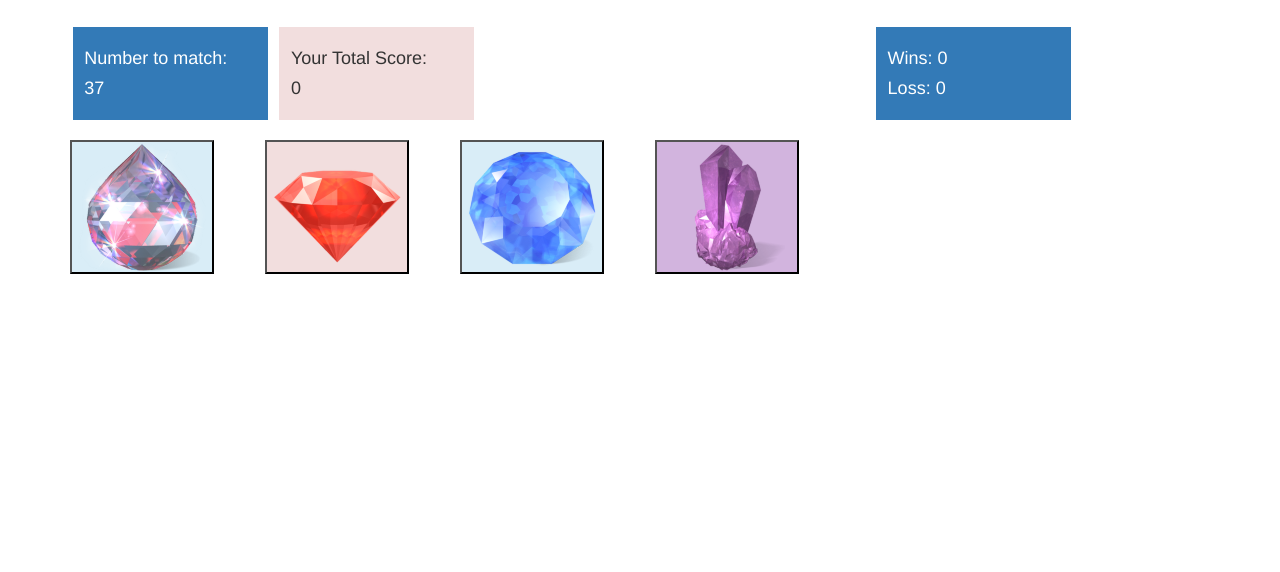
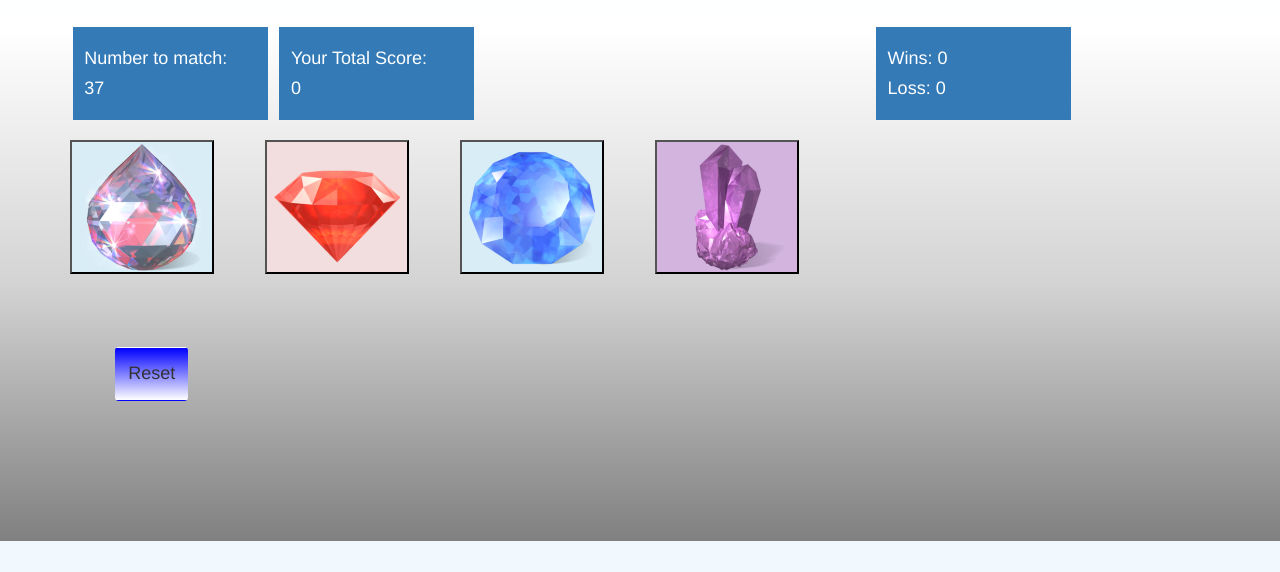
Before and after one commit to ghSB17/Crystal-Collector, a plain HTML site: page index.html in a window 1280 px wide. Shown: the part 228-800 px from the top of the page. Drawn offline with nearby package versions, Linux system fonts and the light colour scheme.

Commit message:
included styles and working reset

```diff
--- a/assets/javascript/game.js
+++ b/assets/javascript/game.js
@@ -13,6 +13,11 @@ var vResult="";
 var vNewGame=true;
 
 function initializeScreen() {
+
+    var vScore=0;
+    var vWins=0;
+    var vLoss=0;
+    var vResult="";
 
     vCrystalNum1=Math.floor(Math.random()*10)+2;
     vCrystalNum2=Math.floor(Math.random()*10)+2;
@@ -82,6 +87,10 @@ function checkScore() {
 
 }
 
+$('#btnReset').on("click", function(){
+    console.log("reset");
+    initializeScreen();
+} );
 
 initializeScreen();
 
--- a/index.html
+++ b/index.html
@@ -9,23 +9,26 @@
     <link rel="stylesheet" href="https://maxcdn.bootstrapcdn.com/bootstrap/3.3.6/css/bootstrap.min.css">
     <script src="./assets/javascript/game.js"></script>
 
-    <title>Week-4-Game</title>
-
+    <link rel="icon" href="./assets/images/titleIMG.png">
+    <title>Crystal Collector</title>
+    <!-- background:linear-gradient(blue,lightseagreen,lightblue,pink,lightsalmon -->
 </head>
-<body>
-    <div class="jumbotron border bg-danger text-center">
+<body
+    style="background:linear-gradient(aliceblue,white,lightgray,gray);
+                font-weight:bolder;" >
+    <div class="jumbotron border bg-danger text-center" style="background-image:url('./assets/images/bg1.jpg');">
         <h1 class="txt-center">Crystal Collector</h1>
         <h4>Click on the crystals to add points to your score and match the number on the screen</h4>
     </div>
     <div class="container">
 
         <div class="row d-flex" >
-            <div class="col-lg-2 bg-primary" style="margin-left:1.5%;padding:1%;">
+            <div class="col-lg-2 col-md-2 col-sm-none bg-primary" style="margin-left:1.5%;padding:1%;">
                     <p class="h4">Number to match:</p>
                     <h4 class="h4" id="idRandomNumber">00</h4>
             </div>
 
-            <div class="col-lg-2 bg-danger" style="margin-left:1%;padding:1%;">
+            <div class="col-lg-2 col-md-2 col-sm-none bg-primary" style="margin-left:1%;padding:1%;">
 
                   <p class="h4"> Your Total Score:</p>
                   <p class="h4" id="idScore"> 0 </p>
@@ -35,7 +38,7 @@
             <div class="col-lg-4">
             </div>
 
-            <div class="col-lg-2 bg-primary" style="margin-left:1%;padding:1%;">
+            <div class="col-lg-2 col-md-2 col-sm-none bg-primary" style="margin-left:1%;padding:1%;">
                 <p class="h4" id="idWins">Wins: 0</p>
                 <p class="h4" id="idLoss">Loss: 0</p>
                 <p class="h4" id="idResult"></p>
@@ -46,24 +49,24 @@
     <br>
     <div class="container">
         <div class="row">
-            <div class="col-lg-2">
+            <div class="col-lg-2 col-md-2 col-sm-2">
                 <button class="crystal bg-info" data-crystal-number="1">
                     <img src="./assets/images/crystal1.png" alt="crystal_1">
                 </button>
             </div>
-            <div class="col-lg-2">
+            <div class="col-lg-2 col-md-2 col-sm-2">
                 <button class="crystal bg-danger" data-crystal-number="2">
                     <img src="./assets/images/crystal2.png" alt="crystal_2">
                 </button>
             </div>
         <!-- <div class="col-lg-1" ></div> -->
-            <div class="col-lg-2">
+            <div class="col-lg-2 col-md-2 col-sm-2">
                 <button class="crystal bg-info" data-crystal-number="3">
                     <img src="./assets/images/crystal3.png" alt="crystal_3">
                 </button>
             </div>
         <!-- <div class="col-lg-1" ></div> -->
-            <div class="col-lg-2">
+            <div class="col-lg-2 col-md-2 col-sm-2">
                 <button class="crystal bg-info" data-crystal-number="4" style="background-color:#D2B4DE;">
                     <img src="./assets/images/crystal4.png " alt="crystal_4">
                 </button>
@@ -72,12 +75,11 @@
     </div>
     <br><br><br>
 
-    <!-- <div class="card bg-success rounded" style="width:15%; margin-left:8%; padding:1%; margin-bottom:10%">
-      <div class="card-body">
-        <p class="card-title h4"> Your Total Score:</p>
-        <p class="card-subtitle" id="idScore" style="width:4%"> 0 </p>
-      </div>
-    </div> -->
+    <div class="rounded"
+        style="width:15%; margin-left:8%; padding:1%; margin-bottom:10%;">
+        <button type="button" class="btn" id="btnReset"
+            style="background:linear-gradient(blue,white);"><h4>Reset</h4></button>
+    </div>
 
 </body>
 </html>
```
Also changed, not shown: assets/images/bg1.jpg (added), assets/images/titleIMG.jpg (added), assets/images/titleIMG.png (added).
